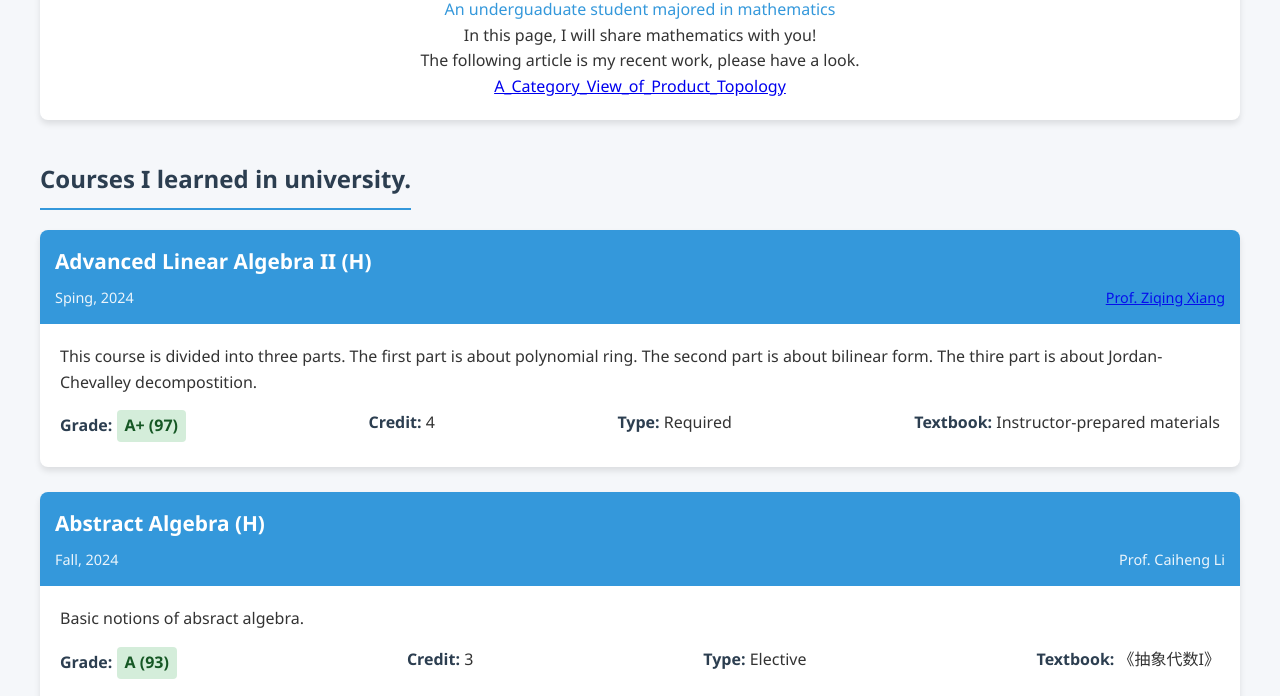
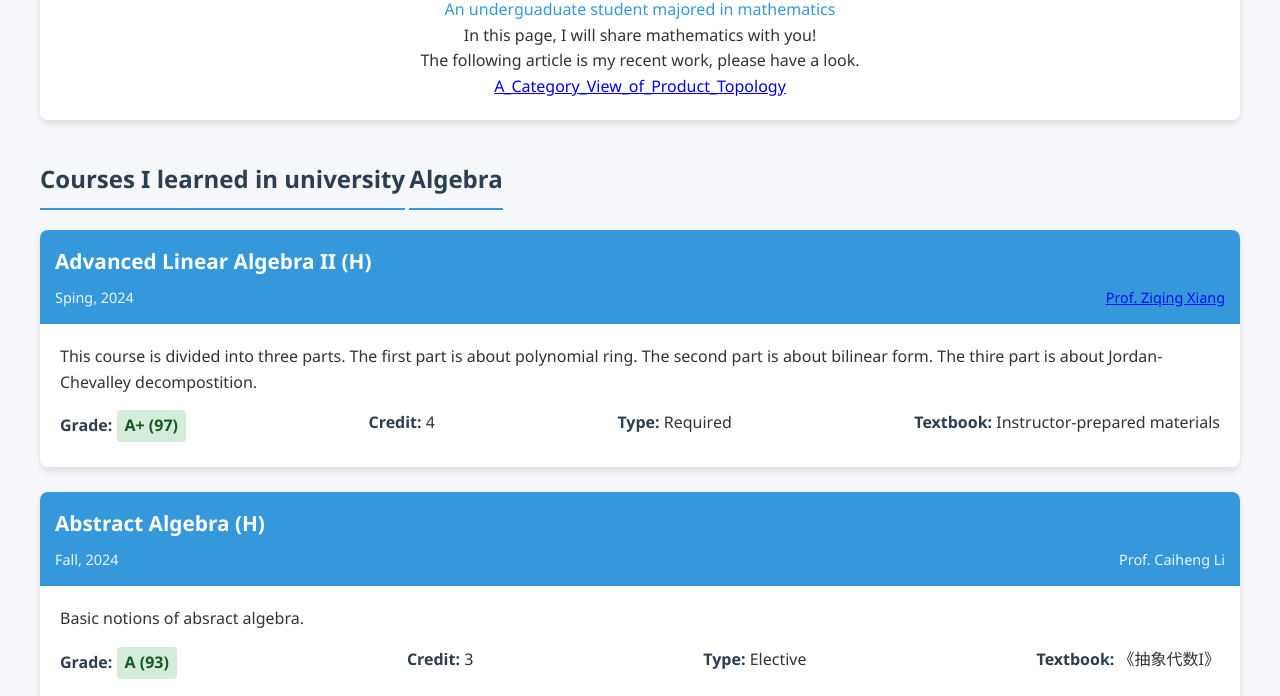
Before and after one commit to Peilomap/Peilomap.github.io, a plain HTML site: page index.html in a window 1280 px wide. Shown: the part 104-800 px from the top of the page. Drawn offline with Linux system fonts and the light colour scheme.

Commit message:
Update index.html

```diff
--- a/index.html
+++ b/index.html
@@ -175,8 +175,8 @@
         </header>
 
         <section class="courses-section">
-            <h2 class="section-title">Courses I learned in university.</h2>
-
+            <h2 class="section-title">Courses I learned in university</h2>
+            <h2 class="section-title">Algebra</h2>
             <div class="course-grid">
                 <div class="course-card">
                     <div class="course-header">
```
